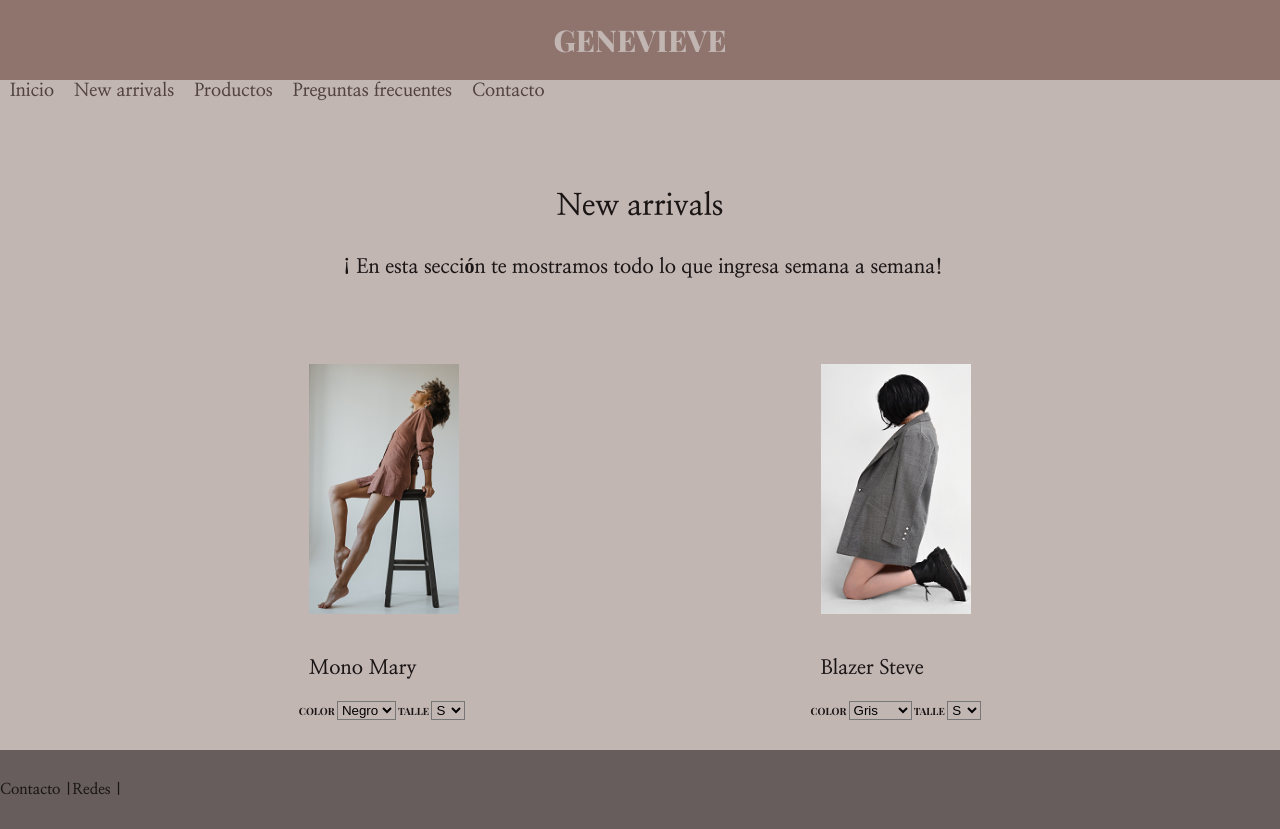
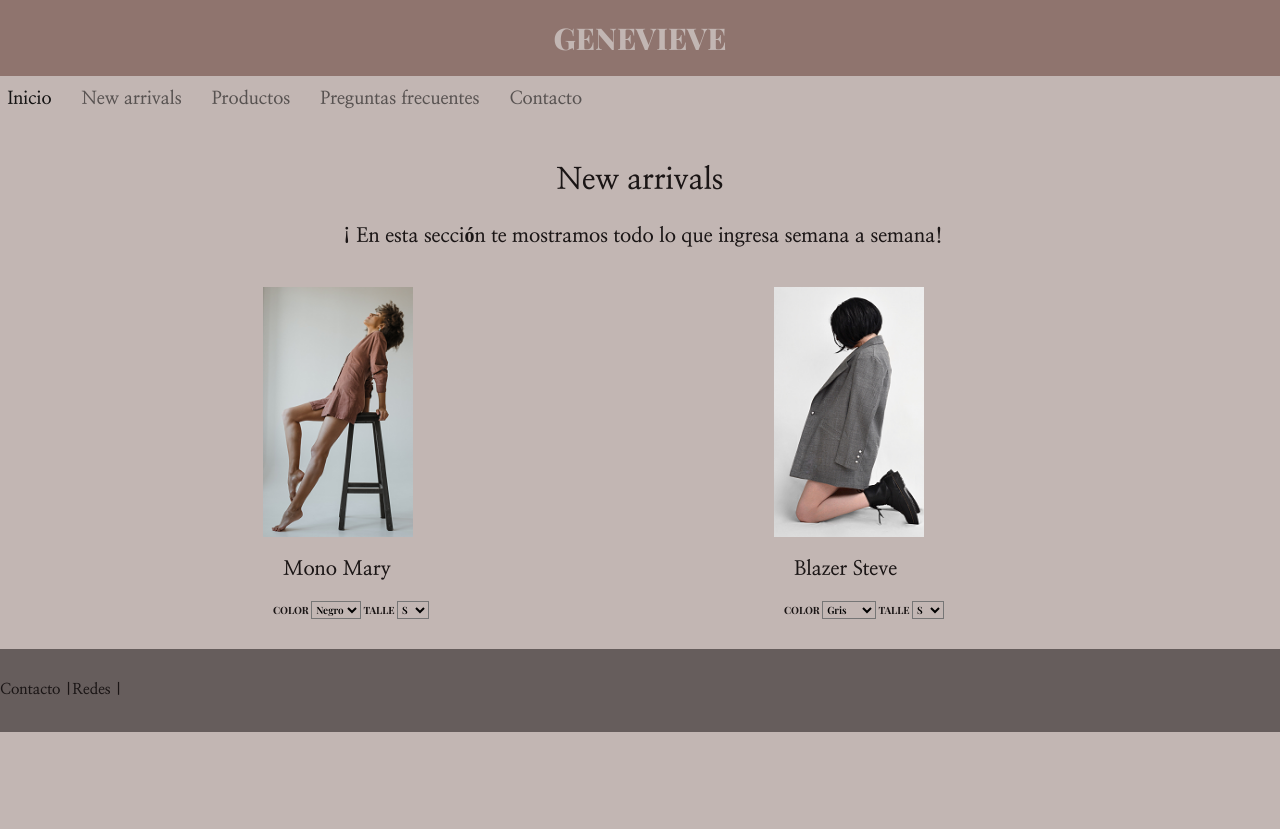
Before and after one commit to IvanaLazovich/Proyecto-Genevieve, a plain HTML site: page paginas/newarrivals.html in a window 1280 px wide. After the commit the page ends 800 px from the top, so only its background shows below. Drawn offline with nearby package versions, Linux system fonts and the light colour scheme.

Commit message:
Agregue bootstrap

```diff
--- a/estilos/estilos.css
+++ b/estilos/estilos.css
@@ -21,10 +21,6 @@
     padding-bottom: 20px;
 }
 
-header {
-    width:100%
-}
-
 .navMenu ul li a {
     color:#52423f;
     font-size: 18px;
@@ -32,8 +28,12 @@
     font-weight: 600;
     text-align: left;
     list-style: none;
+    text-decoration: none;
 }
-
+.navMenu {
+    padding-top: 0%;
+    padding-bottom: 0%;
+}
 .navMenu li {
     display: flex;
     padding: 0px 10px;
@@ -50,7 +50,7 @@
     font-family: 'Nanum Myeongjo', serif;
     font-weight: 700;
     text-align: center;
-    padding: 20px 0px 30px 0px;
+    padding: 2% 15%;
 }
 
 .mainSection {
@@ -59,27 +59,20 @@
     font-family: 'Nanum Myeongjo', serif;
     font-weight: 700;
     text-align: center;
-    margin: 5%;
+    padding: 2% 15%;
     display: flex;
     flex-direction: column;
     align-items: center;
     flex-wrap: nowrap;
 }
 
-.mainSection h6 {
-    font-size: 25px;
-    line-height: 2.3;
-}
-
-.article {
-    text-align: center;
-}
 
 .divSection {
     display: flex;
     flex-flow: row wrap;
     justify-content: space-around;
-    margin: 20px 5px;
+    margin: 20px 0px;
+    padding: 0px;
 }
 
 .nombreArticulo {
@@ -96,11 +89,7 @@
     font-family: 'Playfair Display', serif;
     font-weight: 700;
     margin: 10px;
-}
-
-.imgArticulo {
-    margin: 20px;
-}
+    }
 
 .formContacto {
     color:#1a1515;
@@ -108,7 +97,7 @@
     font-family: 'Nanum Myeongjo', serif;
     font-weight: 600;
     margin: 10px;
-}
+    }
 
 .formContacto label{
     display: block;
@@ -132,6 +121,11 @@
     margin: 15px 0px 5px 0px;
 }
 
+.mainSection h6 {
+    font-size: 25px;
+    line-height: 2.3;
+}
+
 .footer a {
     color:#1a1515;
     font-size: 15px;
@@ -141,17 +135,20 @@
     padding: 10px 0px;
     display: inline-block;
     background-color: #665d5c;
+    text-decoration: none;
 }
 
 .footer nav {
     background-color: #665d5c;
     width: 100%;
     display: flex;
+    padding:0%;
 }
+
+
 
 .main {
     display: grid;
-
 }
 
 .sectionProductos {
@@ -174,12 +171,6 @@
     .sectionProductos {
         grid-template-columns: auto;
         grid-template-rows: auto;
-    }
-}
-
-@media screen and (max-width: 760px) {
-    .mainSection {
-        margin: 5%;
     }
 }
 
@@ -212,3 +203,8 @@
         font-size: 40px;
     }
 }
+
+.container-fluid {
+    margin: 0%;
+    padding: 0%;
+}
--- a/paginas/newarrivals.html
+++ b/paginas/newarrivals.html
@@ -5,6 +5,10 @@
     <meta http-equiv="X-UA-Compatible" content="IE=edge">
     <meta name="viewport" content="width=device-width, initial-scale=1.0">
     <title>Genevieve | New arrivals</title>
+
+    <link href="https://cdn.jsdelivr.net/npm/bootstrap@5.1.3/dist/css/bootstrap.min.css" rel="stylesheet" integrity="sha384-1BmE4kWBq78iYhFldvKuhfTAU6auU8tT94WrHftjDbrCEXSU1oBoqyl2QvZ6jIW3" crossorigin="anonymous">
+    <script src="https://cdn.jsdelivr.net/npm/bootstrap@5.1.3/dist/js/bootstrap.bundle.min.js" integrity="sha384-ka7Sk0Gln4gmtz2MlQnikT1wXgYsOg+OMhuP+IlRH9sENBO0LRn5q+8nbTov4+1p" crossorigin="anonymous"></script>
+
     <link rel="stylesheet" href="../estilos/estilos.css">
     <link rel="preconnect" href="https://fonts.googleapis.com">
     <link rel="preconnect" href="https://fonts.gstatic.com" crossorigin>
@@ -13,31 +17,52 @@
 
 <body>
 
+    <div class="container-fluid">
+
         <header class="header">
-        <div>
-            <h1 class="headerTitulo"> GENEVIEVE </h1>
+            <div class="row">
+                <h1 class="headerTitulo col-12"> GENEVIEVE </h1>
             </div>
 
-        <nav class="navMenu">
-            <ul>
-                <li><a href="../index.html">Inicio</a></li>
-                <li><a href="./newarrivals.html">New arrivals</a></li>
-                <li><a href="./productos.html">Productos</a></li>
-                <li><a href="./preguntasfrecuentes.html">Preguntas frecuentes</a></li>
-                <li><a href="./contacto.html">Contacto</a></li>
+            <nav class="navbar navbar-expand-lg navbar-light bg-light navMenu row">
+                <div class="container-fluid">
+                    <button class="navbar-toggler" type="button" data-bs-toggle="collapse" data-bs-target="#navbarNav" aria-controls="navbarNav" aria-expanded="false" aria-label="Toggle navigation">
+                        <span class="navbar-toggler-icon"></span>
+                    </button>
+                    <div class="collapse navbar-collapse" id="navbarNav">
+                        <ul class="navbar-nav">
+                            <li class="nav-item">
+                                <a class="nav-link active" aria-current="page" href="../index.html">Inicio</a>
+                            </li>
+                            <li class="nav-item">
+                                <a class="nav-link" href="./newarrivals.html">New arrivals</a>
+                            </li>
+                            <li class="nav-item">
+                                <a class="nav-link" href="./productos.html">Productos</a>
+                            </li>
+                            <li class="nav-item">
+                                <a class="nav-link" href="./preguntasfrecuentes.html">Preguntas frecuentes</a>
+                            </li>
+                            <li class="nav-item">
+                                <a class="nav-link" href="./contacto.html">Contacto</a>
+                            </li>
                         </ul>
+                    </div>
+                </div>
             </nav>
+
         </header>
-    <main>
+
+        <main class="row">
             <section class="mainSection">
                 <h4 class="mainTitulo">New arrivals</h4>
                 <p>¡En esta sección te mostramos todo lo que ingresa semana a semana!</p>
             </section>
         </main>
 
-    <section class="sectionProductos">
+        <section class="sectionProductos row">
 
-        <div>
+            <div class="col-lg-6">
                 <img src="../imagenes/art001.png" alt="articulo001" title="mono mary" class="imgArticulo">
 
                 <h6 class="nombreArticulo">Mono Mary</h6>
@@ -59,7 +84,7 @@
             </div>
 
 
-        <div>
+            <div class="col-lg-6">
                 <img src="../imagenes/art005.png" alt="articulo001" title="blazer steve" class="imgArticulo">
 
                 <h6 class="nombreArticulo">Blazer Steve</h6>
@@ -83,12 +108,19 @@
 
         </section>
 
-<footer class="footer">
+        <div class="row">
+            <footer class="footer col">
                 <nav>
                     <a href="./contacto.html">Contacto |</a>
                     <a href="">Redes |</a>
                 </nav>
             </footer>
+        </div>
+
+    </div>
+
+<script src="https://cdn.jsdelivr.net/npm/@popperjs/core@2.10.2/dist/umd/popper.min.js" integrity="sha384-7+zCNj/IqJ95wo16oMtfsKbZ9ccEh31eOz1HGyDuCQ6wgnyJNSYdrPa03rtR1zdB" crossorigin="anonymous"></script>
+<script src="https://cdn.jsdelivr.net/npm/bootstrap@5.1.3/dist/js/bootstrap.min.js" integrity="sha384-QJHtvGhmr9XOIpI6YVutG+2QOK9T+ZnN4kzFN1RtK3zEFEIsxhlmWl5/YESvpZ13" crossorigin="anonymous"></script>
 
 </body>
 
```
Also changed, not shown: index.html (+39 -15 lines). Lines whose indentation alone changed are shown as unchanged.
